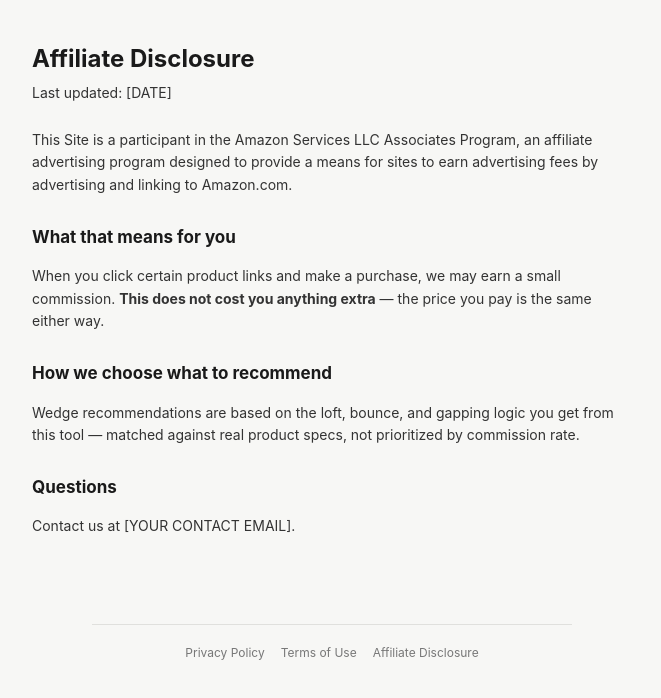
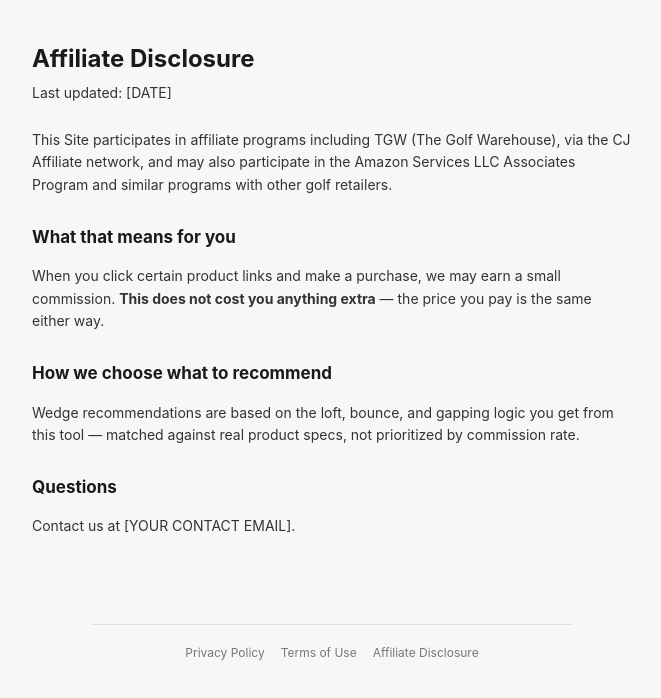
Before and after one commit to rychris6-a11y/wedge-fitting-tool, a Next.js app: page /disclosure in a window 1280 px wide. Shown: the top 698 px of the page, without its empty margins (308-969 px from the left). Built offline with nearby package versions, Linux system fonts and the light colour scheme.

Commit message:
Add files via upload

```diff
--- a/app/disclosure/page.tsx
+++ b/app/disclosure/page.tsx
@@ -6,10 +6,10 @@ export default function AffiliateDisclosure() {
       <h1>Affiliate Disclosure</h1>
       <p className="legal-updated">Last updated: [DATE]</p>
       <p>
-        This Site is a participant in the Amazon Services LLC Associates
-        Program, an affiliate advertising program designed to provide a means
-        for sites to earn advertising fees by advertising and linking to
-        Amazon.com.
+        This Site participates in affiliate programs including TGW (The Golf
+        Warehouse), via the CJ Affiliate network, and may also participate in
+        the Amazon Services LLC Associates Program and similar programs with
+        other golf retailers.
       </p>
 
       <h2>What that means for you</h2>
--- a/components/WedgeFittingResult.tsx
+++ b/components/WedgeFittingResult.tsx
@@ -78,8 +78,8 @@ export default function WedgeFittingResult({
       })}
 
       <p className="compat-disclosure">
-        These links go to Amazon. We may earn a commission if you buy through
-        them — it doesn't cost you extra.
+        These links go to TGW and other golf retailers. We may earn a
+        commission if you buy through them — it doesn't cost you extra.
       </p>
     </div>
   );
```
Also changed, not shown: app/terms/page.tsx (+5 -3 lines).
